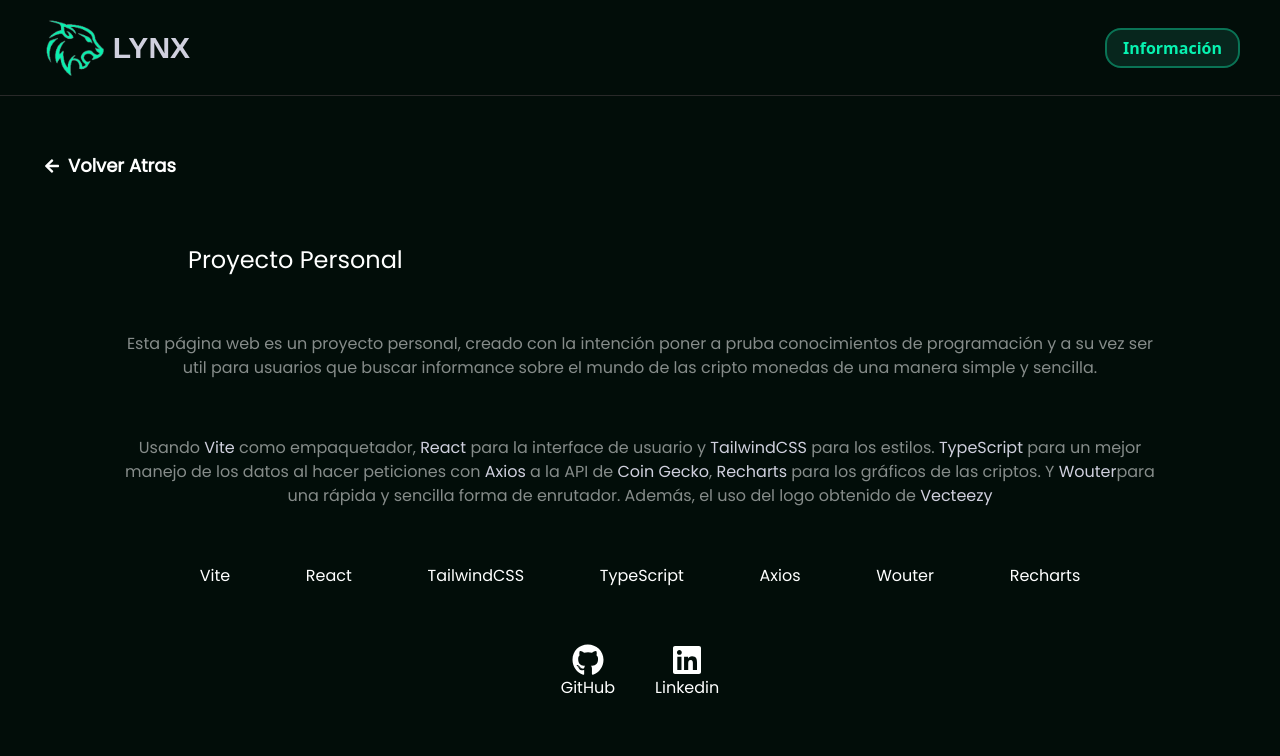
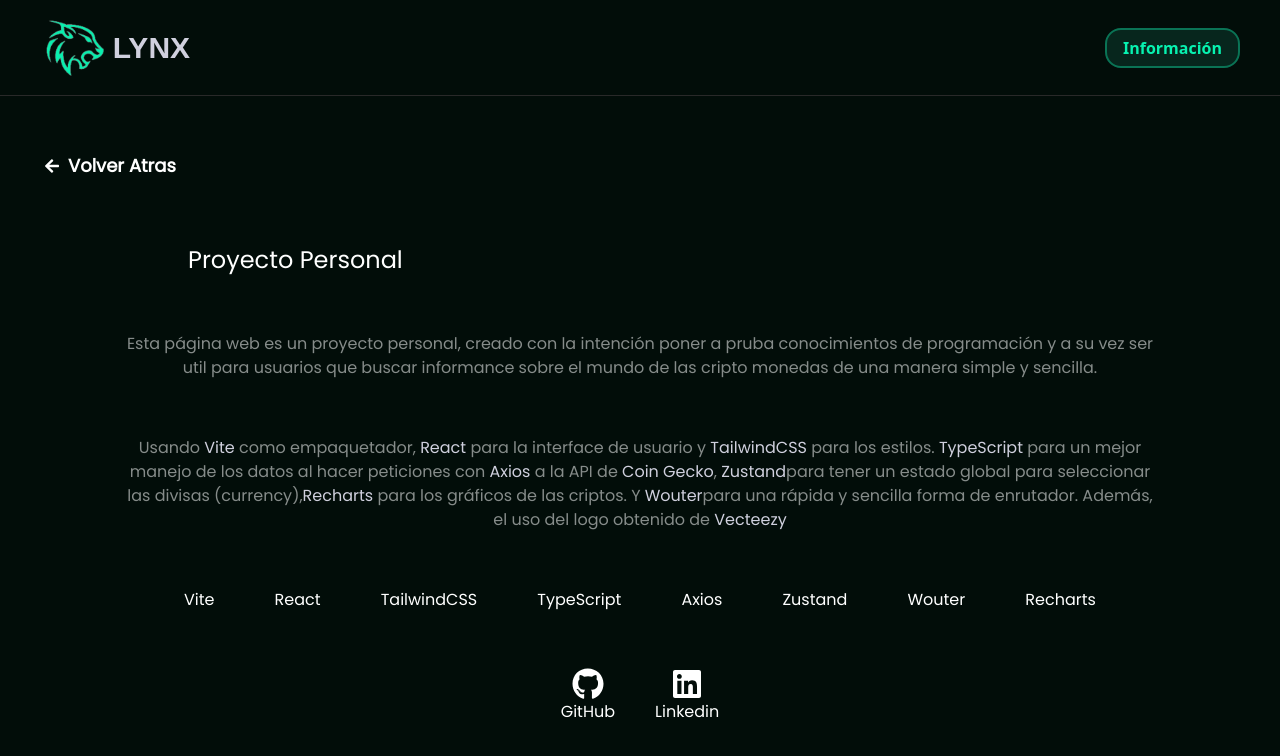
Before and after one commit to JuanMaCarreras/CryptoWeb, a React (Vite) app: page /description in a window 1280 px wide. Shown: the top 756 px of the page. Built offline with nearby package versions, Linux system fonts and the light colour scheme; no server answers; a web font is replaced by a local one.

Commit message:
Add zustand to project

```diff
--- a/src/page/Description.tsx
+++ b/src/page/Description.tsx
@@ -19,7 +19,7 @@ function Description() {
             y a su vez ser util para usuarios que buscar informance sobre el mundo de las cripto monedas de una manera simple y sencilla.
             </p>
             <p className='text-center text-textGray'>Usando <span className='text-logoText'>Vite</span> como empaquetador,  <span className='text-logoText'>React</span> para la interface de usuario y <span className='text-logoText'>TailwindCSS</span> para los estilos. <span className='text-logoText'>TypeScript</span> para un mejor
-              manejo de los datos al hacer peticiones con <span className='text-logoText'>Axios</span> a la API de <span className='text-logoText'>Coin Gecko</span>, <span className='text-logoText'>Recharts</span> para los gráficos de las criptos. Y <span className='text-logoText'>Wouter</span>
+              manejo de los datos al hacer peticiones con <span className='text-logoText'>Axios</span> a la API de <span className='text-logoText'>Coin Gecko</span>, <span className='text-logoText'>Zustand</span>para tener un estado global para seleccionar las divisas (currency),<span className='text-logoText'>Recharts</span> para los gráficos de las criptos. Y <span className='text-logoText'>Wouter</span>
               para una rápida y sencilla forma de enrutador. Además, el uso del logo obtenido de <span className='text-logoText'>Vecteezy</span>
             </p>
             <ul className='flex  justify-evenly'>
@@ -41,6 +41,10 @@ function Description() {
 
               <li>
                 <a href='https://axios-http.com/' target='_blank' rel='noopener noreferrer' className='hover:underline  hover:text-brightGreen  transition duration-500'>Axios</a>
+              </li>
+
+              <li>
+                <a href='https://zustand-demo.pmnd.rs/' target='_blank' rel='noopener noreferrer' className='hover:underline  hover:text-brightGreen  transition duration-500'>Zustand</a>
               </li>
 
               <li>
```
Also changed, not shown: 1 other file (tests, documents, lock files or other folders).
